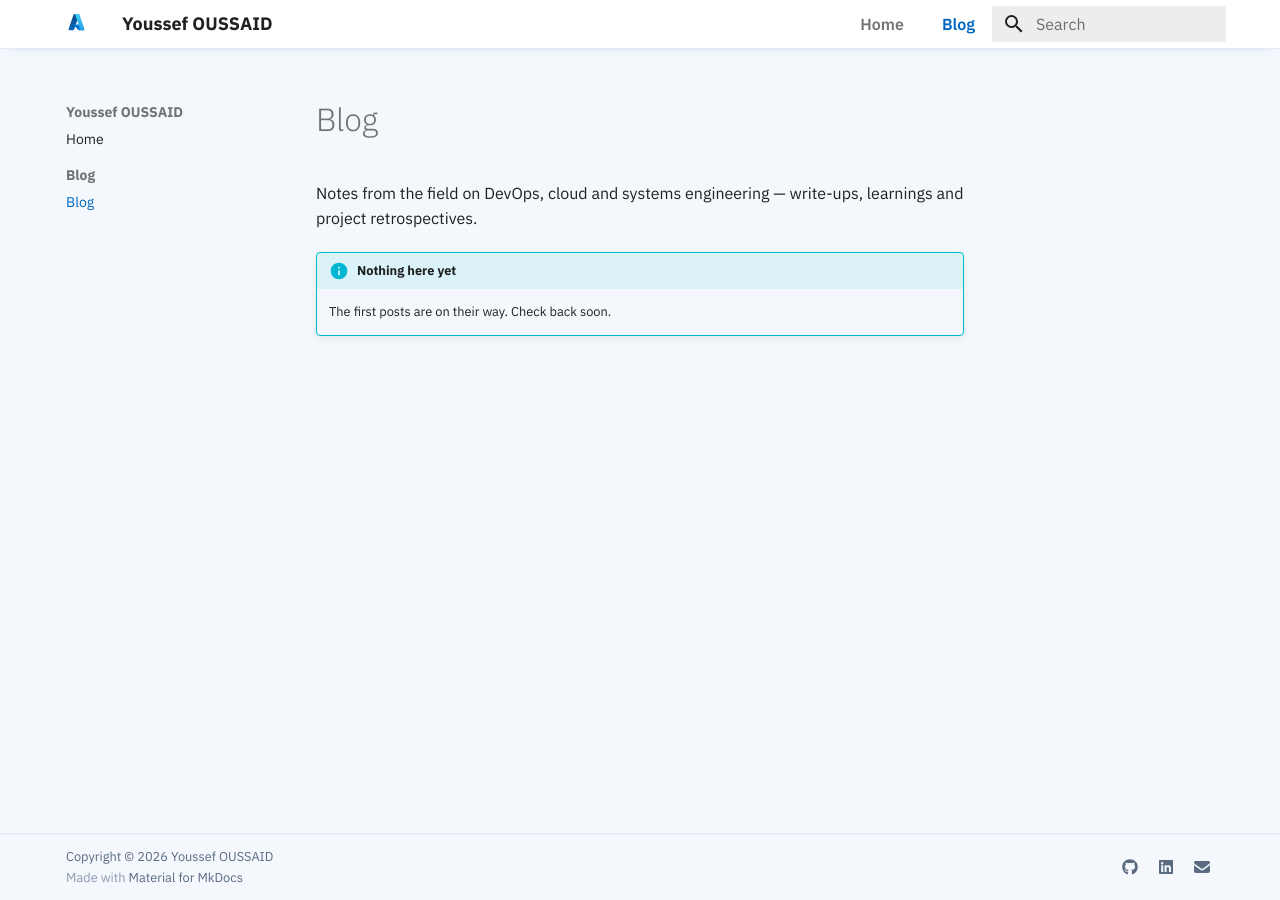
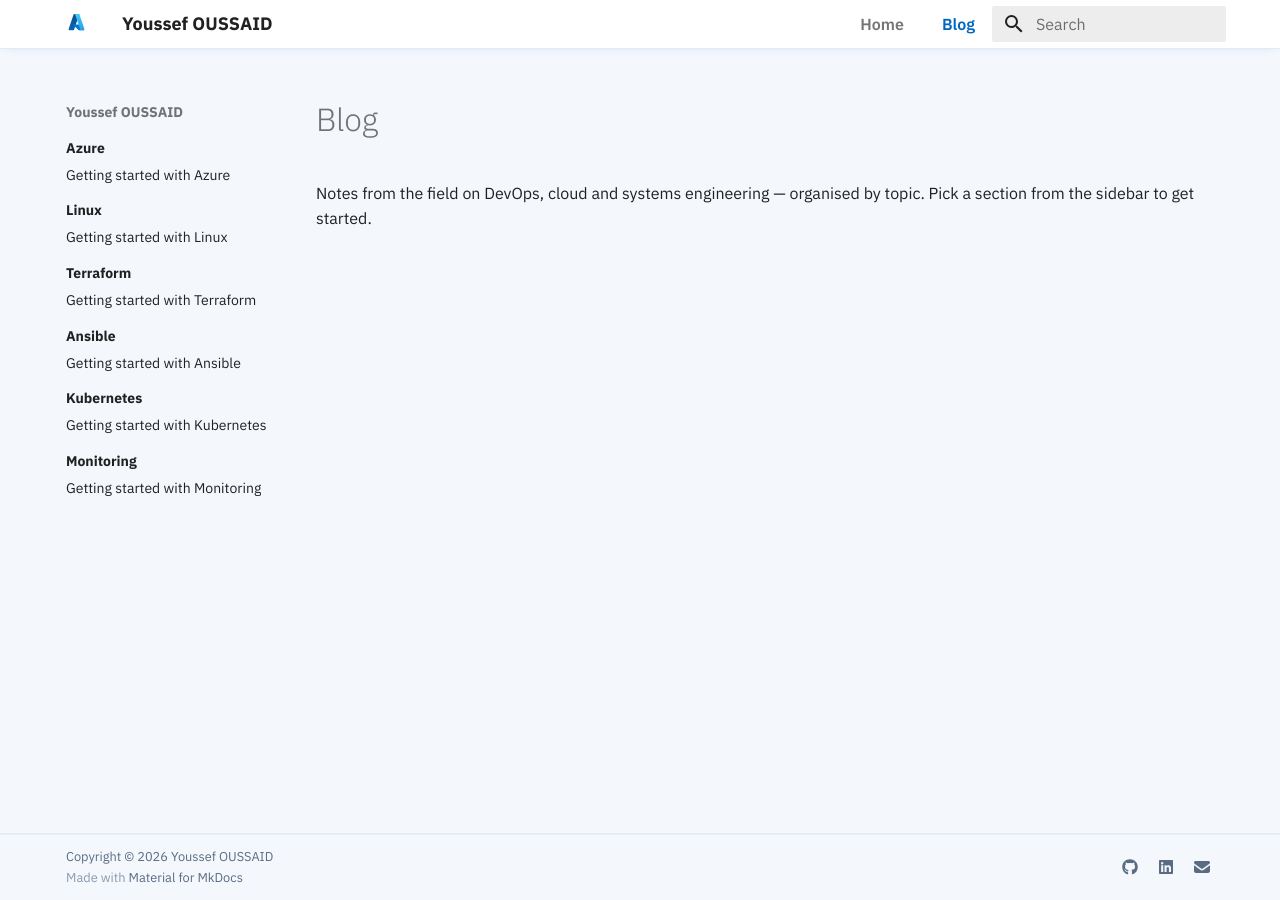
Before and after one commit to Youssaid-tech/blogfolio, an MkDocs documentation site: the page built from docs/blog/index.md, in a window 1280 px wide. Built offline with MkDocs 1.6.1 and Material for MkDocs 9.7.7, drawn with Linux system fonts in a browser that asks for light colours.

Commit message:
Restructure blog into topic sections

```diff
--- a/docs/blog/index.md
+++ b/docs/blog/index.md
@@ -1,13 +1,11 @@
 ---
 title: Blog
-description: >-
-  Notes from the field on DevOps, cloud and systems engineering.
+description: Notes from the field on DevOps, cloud and systems engineering.
+hide:
+  - toc
 ---
 
 # Blog
 
-Notes from the field on DevOps, cloud and systems engineering — write-ups,
-learnings and project retrospectives.
-
-!!! info "Nothing here yet"
-    The first posts are on their way. Check back soon.
+Notes from the field on DevOps, cloud and systems engineering — organised by
+topic. Pick a section from the sidebar to get started.
--- a/mkdocs.yml
+++ b/mkdocs.yml
@@ -29,6 +29,7 @@ theme:
     - navigation.instant.progress
     - navigation.tracking
     - navigation.sections
+    - navigation.indexes
     - navigation.top
     - search.suggest
     - search.highlight
@@ -36,22 +37,34 @@ theme:
     - content.code.annotate
     - toc.follow
 
+# The portfolio home and the blog landing are reached from the header buttons,
+# so they're kept out of the section sidebar (see not_in_nav below).
 nav:
-  - Home: index.md
-  - Blog:
-      - blog/index.md
+  - Azure:
+      - blog/azure/index.md
+      - blog/azure/getting-started.md
+  - Linux:
+      - blog/linux/index.md
+      - blog/linux/getting-started.md
+  - Terraform:
+      - blog/terraform/index.md
+      - blog/terraform/getting-started.md
+  - Ansible:
+      - blog/ansible/index.md
+      - blog/ansible/getting-started.md
+  - Kubernetes:
+      - blog/kubernetes/index.md
+      - blog/kubernetes/getting-started.md
+  - Monitoring:
+      - blog/monitoring/index.md
+      - blog/monitoring/getting-started.md
+
+not_in_nav: |
+  /index.md
+  /blog/index.md
 
 plugins:
   - search
-  - blog:
-      blog_dir: blog
-      blog_toc: true
-      archive: false
-      post_date_format: medium
-      post_url_format: "{categories}/{slug}"
-      post_readtime: true
-      pagination_per_page: 10
-  - tags
 
 extra:
   social:
```
Also changed, not shown: docs/blog/ansible/getting-started.md (added, +3 -0 lines), docs/blog/ansible/index.md (added, +3 -0 lines), docs/blog/azure/getting-started.md (added, +3 -0 lines), docs/blog/azure/index.md (added, +3 -0 lines), docs/blog/kubernetes/getting-started.md (added, +3 -0 lines), docs/blog/kubernetes/index.md (added, +3 -0 lines), docs/blog/linux/getting-started.md (added, +3 -0 lines), docs/blog/linux/index.md (added, +3 -0 lines), docs/blog/monitoring/getting-started.md (added, +3 -0 lines), docs/blog/monitoring/index.md (added, +3 -0 lines), docs/blog/terraform/getting-started.md (added, +3 -0 lines), docs/blog/terraform/index.md (added, +3 -0 lines), 1 other file.
